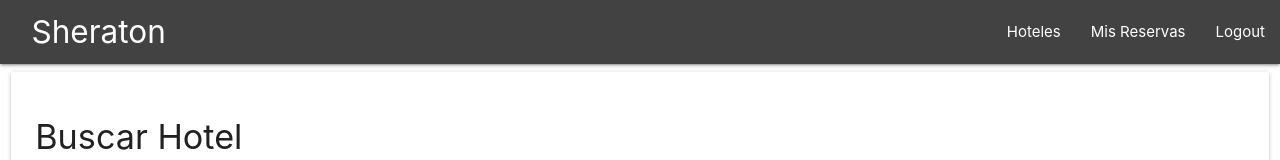
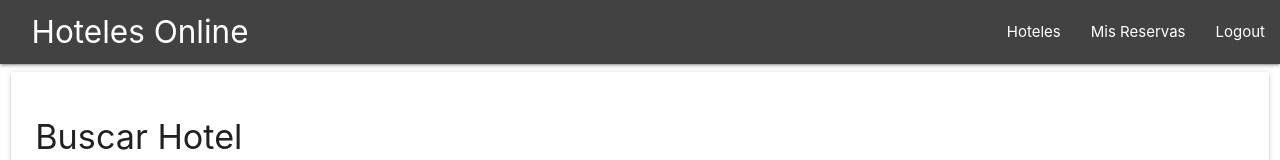
Before and after one commit to GonzaloBisio/Hotel-react, a React (Create React App) app: page / in a window 1280 px wide. Shown: the top 160 px of the page. Built offline with nearby package versions, Linux system fonts and the light colour scheme; no server answers.

Commit message:
map hotels

```diff
--- a/src/confirm_reservation.js
+++ b/src/confirm_reservation.js
@@ -15,7 +15,7 @@
             setToken(storedToken);
         } else {
             // Redireccionar a la página de inicio de sesión si no hay token almacenado
-            history.push('/login');
+            history.push('/login', { requestData });
         }
     }, [history]);
 
--- a/src/navbar/navbar.js
+++ b/src/navbar/navbar.js
@@ -17,7 +17,7 @@
       <nav>
         <div className="nav-wrapper grey darken-3">
           <a href="/" className="brand-logo" style={{ marginLeft: 1 + 'em' }}>
-            Sheraton
+            Hoteles Online
           </a>
           <ul id="nav-mobile" className="right hide-on-med-and-down">
             <li>
--- a/src/reservation_page.js
+++ b/src/reservation_page.js
@@ -14,7 +14,7 @@
         // Realizar la solicitud GET a http://localhost:8000/hotel
         axios.get('http://localhost:8000/hotel')
             .then(response => {
-                setHotels(response.data);
+                setHotels(response.data['hotels']);
                 // Inicializar nuevamente el componente select
                 M.AutoInit();
                 var elems = document.querySelectorAll('.datepicker');
@@ -52,6 +52,7 @@
                 params: requestData
             })
             .then(response => {
+                console.log(response);
                 setAvailableRooms(response.data.rooms_available);
             })
             .catch(error => {
```
